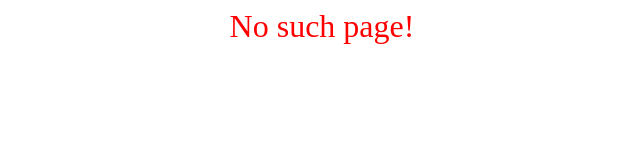
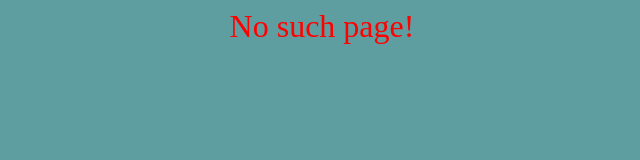
Before and after one commit to mikailaliyev/test-nodejs, a plain HTML site: page index.html in a window 1280 px wide. Shown: the whole page, without its empty margins (318-958 px from the left). Drawn offline with Linux system fonts and the light colour scheme.

Commit message:
working with exteranl css

```diff
--- a/index.html
+++ b/index.html
@@ -2,6 +2,7 @@
 <html lang="en">
   <head>
     <meta charset="UTF-8" />
+    <link rel="stylesheet" href="./styles.css">
     <meta http-equiv="X-UA-Compatible" content="IE=edge" />
     <meta name="viewport" content="width=device-width, initial-scale=1.0" />
     <title>Ooops!</title>
--- /dev/null
+++ b/styles.css
@@ -0,0 +1,3 @@
+body {
+    background-color: cadetblue;
+}
```
